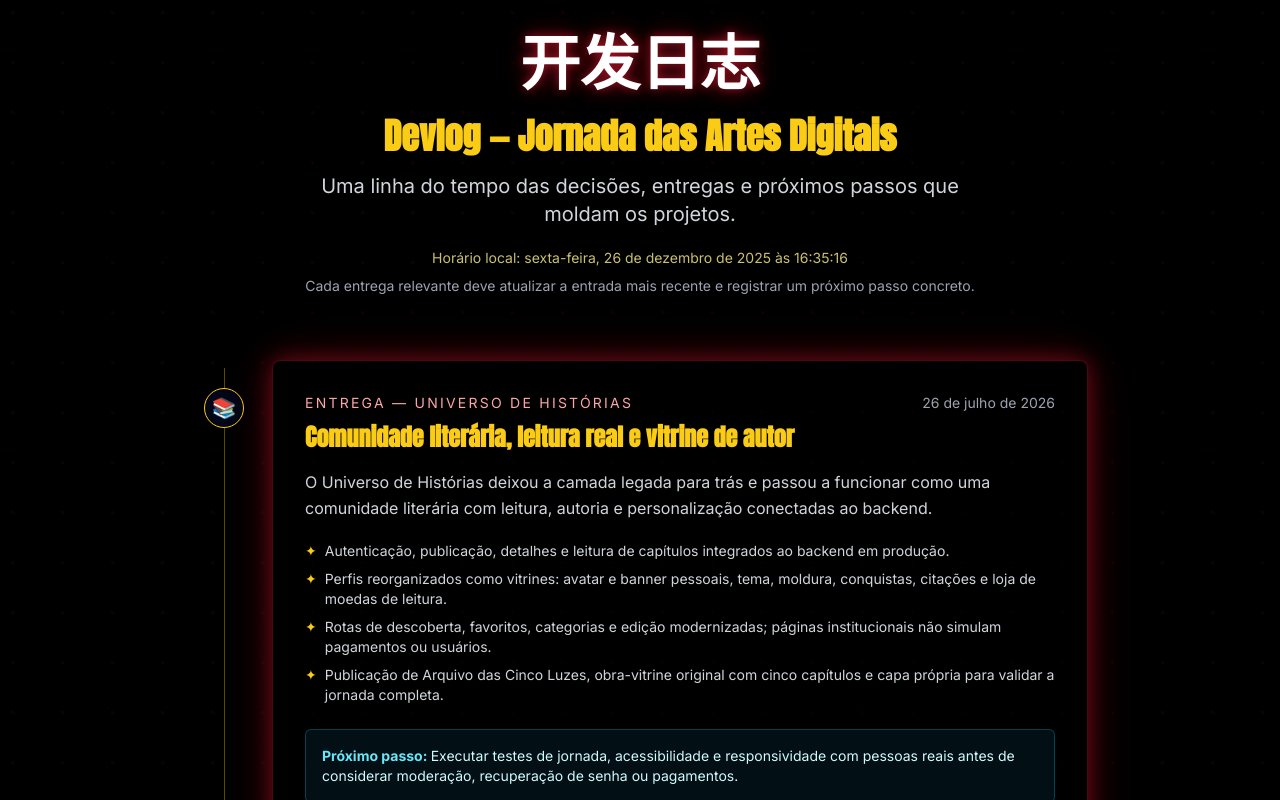
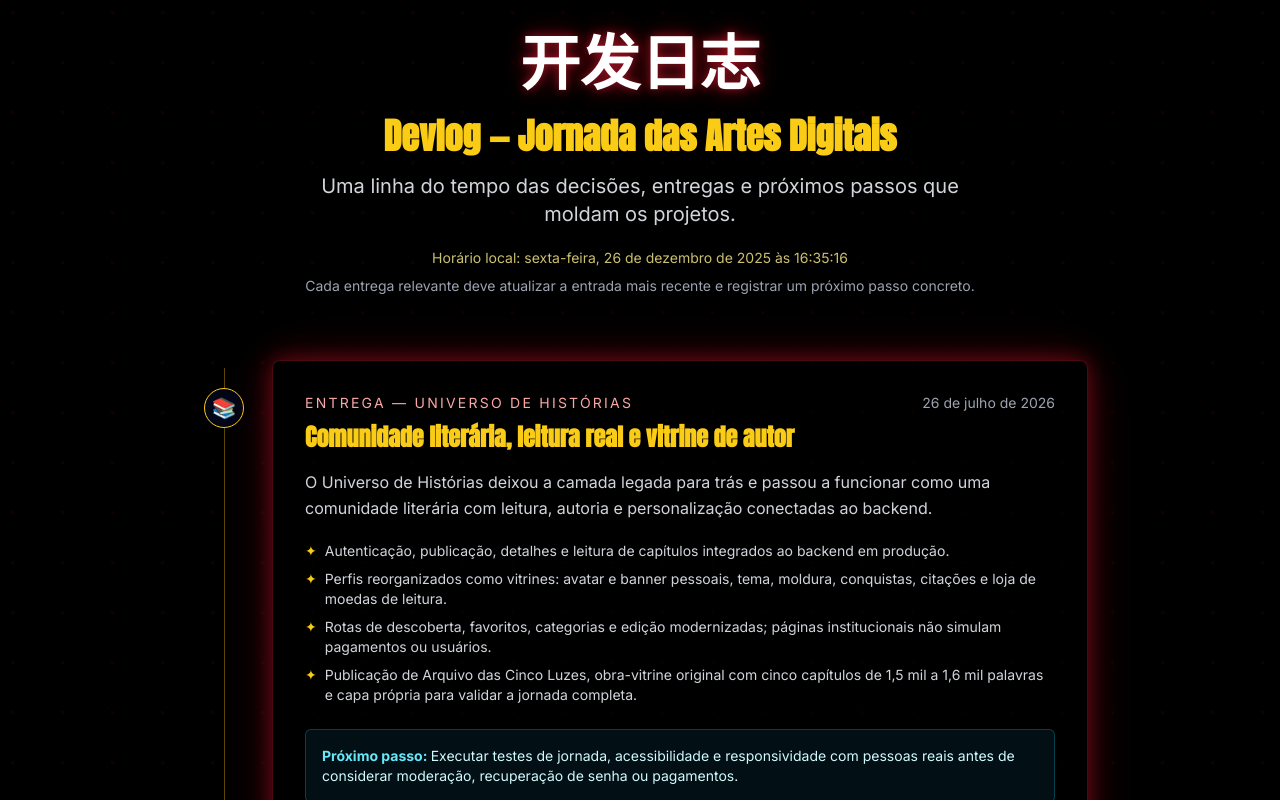
Before and after one commit to murilobsantos/portfoli-novo, a Next.js app: page /devlog in a window 1280 px wide. Shown: the top 800 px of the page. Built offline with nearby package versions, Linux system fonts and the light colour scheme.

Commit message:
docs: registrar extensao da obra vitrine

```diff
--- a/src/data/devlog.ts
+++ b/src/data/devlog.ts
@@ -24,7 +24,7 @@ export const devlogEntries: DevlogEntry[] = [
       "Autenticação, publicação, detalhes e leitura de capítulos integrados ao backend em produção.",
       "Perfis reorganizados como vitrines: avatar e banner pessoais, tema, moldura, conquistas, citações e loja de moedas de leitura.",
       "Rotas de descoberta, favoritos, categorias e edição modernizadas; páginas institucionais não simulam pagamentos ou usuários.",
-      "Publicação de Arquivo das Cinco Luzes, obra-vitrine original com cinco capítulos e capa própria para validar a jornada completa.",
+      "Publicação de Arquivo das Cinco Luzes, obra-vitrine original com cinco capítulos de 1,5 mil a 1,6 mil palavras e capa própria para validar a jornada completa.",
     ],
     nextStep: "Executar testes de jornada, acessibilidade e responsividade com pessoas reais antes de considerar moderação, recuperação de senha ou pagamentos.",
     icon: "📚",
```
